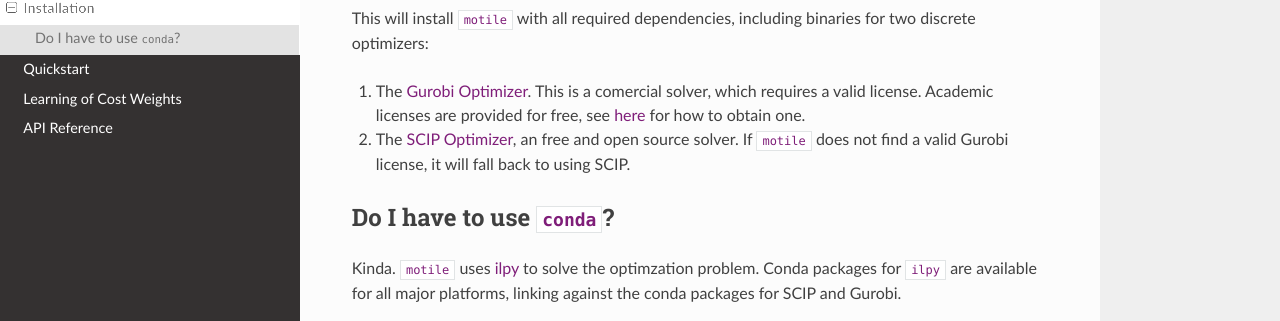
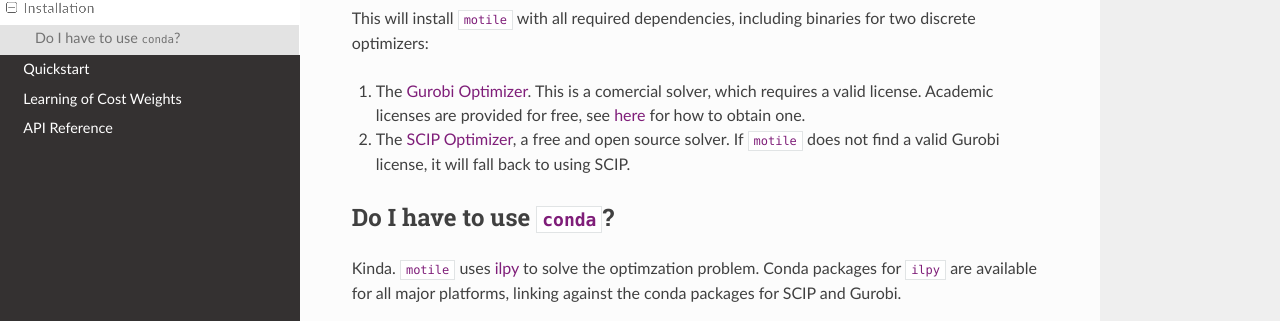
Before and after one commit to funkelab/motile, a Sphinx documentation site: the page built from docs/source/install.rst, in a window 1280 px wide and 946 px high. Shown: the part 377-698 px from the top of the window. Built offline with Sphinx 7.4.7 and the Read the Docs theme 2.0.0, drawn with Linux system fonts in a browser that asks for light colours.

Commit message:
Fix typo

```diff
--- a/docs/source/install.rst
+++ b/docs/source/install.rst
@@ -21,7 +21,7 @@
    <https://www.gurobi.com/academia/academic-program-and-licenses/>`_ for how
    to obtain one.
 
-2. The `SCIP Optimizer <https://www.scipopt.org/>`_, an free and open source
+2. The `SCIP Optimizer <https://www.scipopt.org/>`_, a free and open source
    solver. If ``motile`` does not find a valid Gurobi license, it will fall
    back to using SCIP.
 
```
